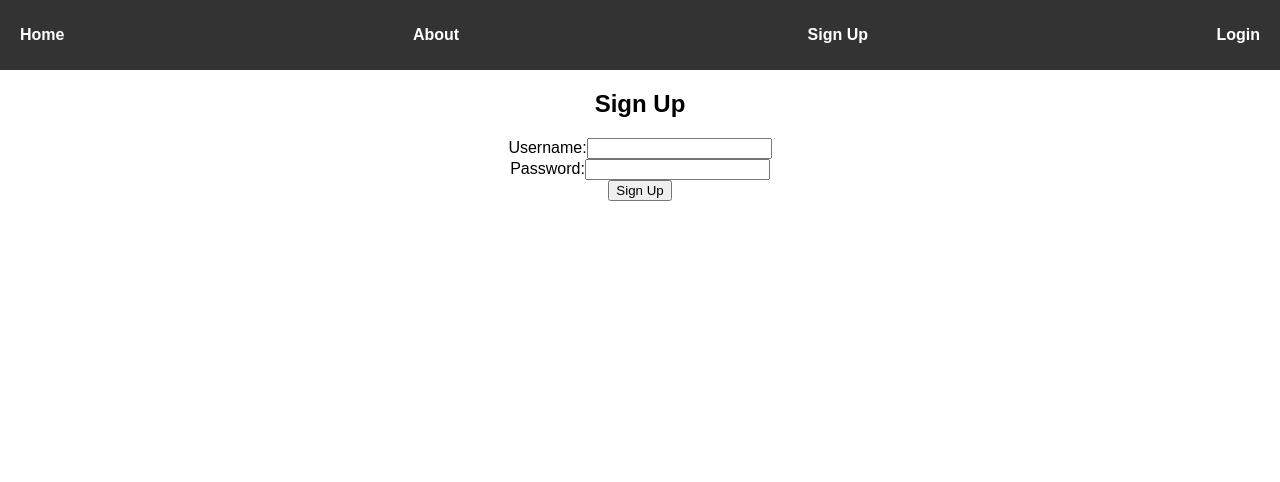
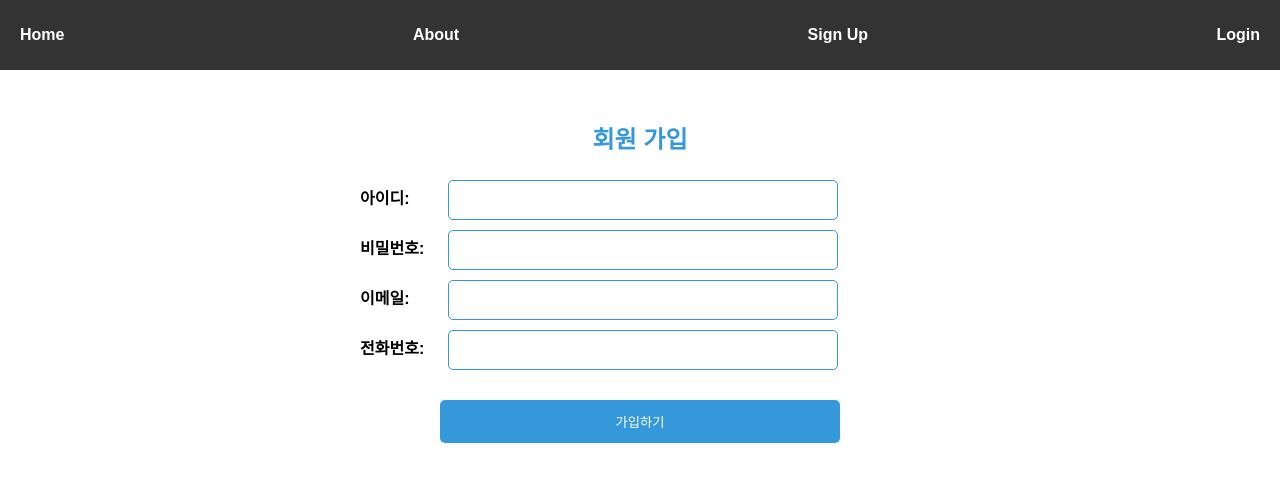
Before and after one commit to changsoon123/soon_react, a React (Create React App) app: page /signup in a window 1280 px wide. Shown: the top 482 px of the page. Built offline with nearby package versions, Linux system fonts and the light colour scheme.

Commit message:
sign up complete

```diff
--- /dev/null
+++ b/src/config/host-config.js
@@ -0,0 +1,17 @@
+
+// 브라우저에서 현재 클라이언트의 호스트 이름 얻어오기
+
+const clientHostName = window.location.hostname;
+
+let backEndHostName; // 백엔드 서버 호스트 이름
+
+if(clientHostName === 'localhost'){ //개발 중
+  backEndHostName = 'http://localhost:8080';
+} else if(clientHostName === 'soon.com'){ //배포해서 서비스 중
+  backEndHostName = 'https://soon.com'
+}
+
+export const API_BASE_URL = backEndHostName;
+export const TODO = '/api/todos';
+export const USER = '/api/signup';
+export const LoginUser = '/api/login';
--- a/src/pages/Login.js
+++ b/src/pages/Login.js
@@ -1,30 +1,64 @@
 import React, { useState } from 'react';
+import '../styles/Login.scss';
+import {API_BASE_URL as BASE, LoginUser} from '../config/host-config'
 
 function Login() {
   const [username, setUsername] = useState('');
   const [password, setPassword] = useState('');
+  const API_BASE_URL = BASE + LoginUser;
 
-  const handleLogin = () => {
-    // 여기에서 백엔드로 로그인 요청을 보내는 로직을 작성합니다.
-    console.log('Logging in...', { username, password });
+  const handleLogin = async () => {
+
+    try {
+      const response = await fetch(API_BASE_URL , {
+        method: 'POST',
+        headers: {
+          'Content-Type': 'application/json',
+        },
+        body: JSON.stringify({
+          username,
+          password,
+        }),
+      });
+
+      if (response.ok) {
+        // 로그인 성공
+        console.log('로그인 성공');
+      } else {
+        // 로그인 실패
+        console.log('로그인 실패');
+      }
+    } catch (error) {
+      console.error('로그인 요청 에러', error);
+    }
   };
 
   return (
-    <div>
-      <h2>Login</h2>
+    <div className="Login">
+      <h2>로그인</h2>
       <form>
-        <label>
-          Username:
-          <input type="text" value={username} onChange={(e) => setUsername(e.target.value)} />
-        </label>
-        <br />
-        <label>
-          Password:
-          <input type="password" value={password} onChange={(e) => setPassword(e.target.value)} />
-        </label>
-        <br />
+        <div className="input-container">
+          <div className="input-row">
+            <label htmlFor="login-username">이름:</label>
+            <input
+              type="text"
+              id="login-username"
+              value={username}
+              onChange={(e) => setUsername(e.target.value)}
+            />
+          </div>
+          <div className="input-row">
+            <label htmlFor="login-password">비밀번호:</label>
+            <input
+              type="password"
+              id="login-password"
+              value={password}
+              onChange={(e) => setPassword(e.target.value)}
+            />
+          </div>
+        </div>
         <button type="button" onClick={handleLogin}>
-          Login
+          로그인
         </button>
       </form>
     </div>
--- a/src/pages/SignUp.js
+++ b/src/pages/SignUp.js
@@ -1,30 +1,85 @@
 import React, { useState } from 'react';
+import '../styles/SignUp.scss';
+import {API_BASE_URL as BASE, USER} from '../config/host-config'
 
 function SignUp() {
   const [username, setUsername] = useState('');
   const [password, setPassword] = useState('');
+  const [email, setEmail] = useState('');
+  const [phoneNumber, setPhoneNumber] = useState('');
+  const API_BASE_URL = BASE + USER;
 
-  const handleSignUp = () => {
-    // 여기에서 백엔드로 회원가입 요청을 보내는 로직을 작성합니다.
-    console.log('Signing up...', { username, password });
+  const handleSignUp = async () => {
+    try {
+      const response = await fetch(API_BASE_URL, {
+        method: 'POST',
+        headers: {
+          'Content-Type': 'application/json',
+        },
+        body: JSON.stringify({
+          username,
+          password,
+          email,
+          phoneNumber,
+        }),
+      });
+
+      if (response.ok) {
+        // 회원가입 성공
+        console.log('회원가입 성공');
+      } else {
+        // 회원가입 실패
+        console.log('회원가입 실패');
+      }
+    } catch (error) {
+      console.error('회원가입 요청 에러', error);
+    }
   };
 
   return (
-    <div>
-      <h2>Sign Up</h2>
+    <div className="SignUp">
+      <h2>회원 가입</h2>
       <form>
-        <label>
-          Username:
-          <input type="text" value={username} onChange={(e) => setUsername(e.target.value)} />
-        </label>
-        <br />
-        <label>
-          Password:
-          <input type="password" value={password} onChange={(e) => setPassword(e.target.value)} />
-        </label>
-        <br />
+        <div className="input-container">
+          <div className="input-row">
+            <label htmlFor="username">아이디:</label>
+            <input
+              type="text"
+              id="username"
+              value={username}
+              onChange={(e) => setUsername(e.target.value)}
+            />
+          </div>
+          <div className="input-row">
+            <label htmlFor="password">비밀번호:</label>
+            <input
+              type="password"
+              id="password"
+              value={password}
+              onChange={(e) => setPassword(e.target.value)}
+            />
+          </div>
+          <div className="input-row">
+            <label htmlFor="email">이메일:</label>
+            <input
+              type="email"
+              id="email"
+              value={email}
+              onChange={(e) => setEmail(e.target.value)}
+            />
+          </div>
+          <div className="input-row">
+            <label htmlFor="phoneNumber">전화번호:</label>
+            <input
+              type="tel"
+              id="phoneNumber"
+              value={phoneNumber}
+              onChange={(e) => setPhoneNumber(e.target.value)}
+            />
+          </div>
+        </div>
         <button type="button" onClick={handleSignUp}>
-          Sign Up
+          가입하기
         </button>
       </form>
     </div>
--- /dev/null
+++ b/src/styles/Login.scss
@@ -0,0 +1,73 @@
+$primaryColor: #3498db;
+$marginBetweenInputs: 15px;
+
+.Login {
+  text-align: center;
+  margin-top: 50px;
+
+  h2 {
+    color: $primaryColor;
+  }
+
+  form {
+    max-width: 400px;
+    margin: 0 auto;
+
+    .input-container {
+      display: flex;
+      flex-direction: column;
+      margin-bottom: $marginBetweenInputs;
+
+      .input-row {
+        position: relative;
+        margin-bottom: 5px; // 각 입력 필드 사이의 간격 조정
+
+        label {
+          font-weight: bold;
+          white-space: nowrap; // 라벨이 길어져도 줄바꿈 방지
+          position: absolute;
+          left: -80px; // 라벨의 왼쪽 위치 조정
+          top: 50%; // 라벨을 수직 중앙에 위치시킴
+          transform: translateY(-50%); // 라벨을 수직 중앙에 위치시킴
+        }
+
+        input {
+          width: calc(100% - 10px); // 라벨이 차지하는 공간만큼 감소
+          padding: 10px;
+          box-sizing: border-box;
+          border: 1px solid $primaryColor;
+          border-radius: 5px;
+          margin-top: 5px; // 입력 필드 위의 간격 조정
+          font-size: inherit; // input의 글꼴 크기를 상속 받음
+          margin-left: 5px; // 라벨과 입력창 사이의 간격 조정
+        }
+      }
+    }
+
+    button {
+      background-color: $primaryColor;
+      color: white;
+      padding: 12px;
+      cursor: pointer;
+      border: none;
+      border-radius: 5px;
+      margin-top: 10px; // 가입하기 버튼 위의 간격 조정
+      width: calc(100% - 10px); // 가입하기 버튼의 폭을 조정
+      transition: background-color 0.3s; // 호버 시 색상 전환 효과
+
+      &:hover {
+        background-color: darken($primaryColor, 10%); // 호버 시 색상 어둡게
+      }
+
+      &:active {
+        background-color: darken($primaryColor, 20%); // 클릭 시 색상 더 어둡게
+      }
+    }
+  }
+}
+
+@media screen and (max-width: 600px) {
+  .Login form {
+    max-width: 60%;
+  }
+}
--- /dev/null
+++ b/src/styles/SignUp.scss
@@ -0,0 +1,76 @@
+$primaryColor: #3498db;
+$marginBetweenInputs: 15px;
+
+.SignUp {
+  text-align: center;
+  margin-top: 50px;
+
+  h2 {
+    color: $primaryColor;
+  }
+
+  form {
+    max-width: 400px;
+    margin: 0 auto;
+
+    .input-container {
+      display: flex;
+      flex-direction: column;
+      margin-bottom: $marginBetweenInputs;
+
+      .input-row {
+        position: relative;
+        margin-bottom: 5px; // 각 입력 필드 사이의 간격 조정
+
+        label {
+
+          font-weight: bold;
+          white-space: nowrap; // 라벨이 길어져도 줄바꿈 방지
+          position: absolute;
+          left: -80px; // 라벨의 왼쪽 위치 조정
+          top: 50%; // 라벨을 수직 중앙에 위치시킴
+          transform: translateY(-50%); // 라벨을 수직 중앙에 위치시킴
+        }
+
+        input {
+          width: calc(100% - 10px); // 라벨이 차지하는 공간만큼 감소
+          padding: 10px;
+          box-sizing: border-box;
+          border: 1px solid $primaryColor;
+          border-radius: 5px;
+          margin-top: 5px; // 입력 필드 위의 간격 조정
+          font-size: inherit; // input의 글꼴 크기를 상속 받음
+          margin-left: 5px; // 라벨과 입력창 사이의 간격 조정
+        }
+      }
+    }
+
+    button {
+        background-color: $primaryColor;
+        color: white;
+        padding: 12px;
+        cursor: pointer;
+        border: none;
+        border-radius: 5px;
+        margin-top: 10px; // 가입하기 버튼 위의 간격 조정
+        width: 100%; // 가입하기 버튼의 폭을 100%로 설정
+        transition: background-color 0.3s; // 호버 시 색상 전환 효과
+
+        &:hover {
+          background-color: darken($primaryColor, 10%); // 호버 시 색상 어둡게
+        }
+
+        &:active {
+          background-color: darken($primaryColor, 20%); // 클릭 시 색상 더 어둡게
+        }
+      }
+  }
+}
+
+@media screen and (max-width: 600px) {
+    .SignUp form {
+      max-width: 60%;
+    }
+
+
+  }
```
